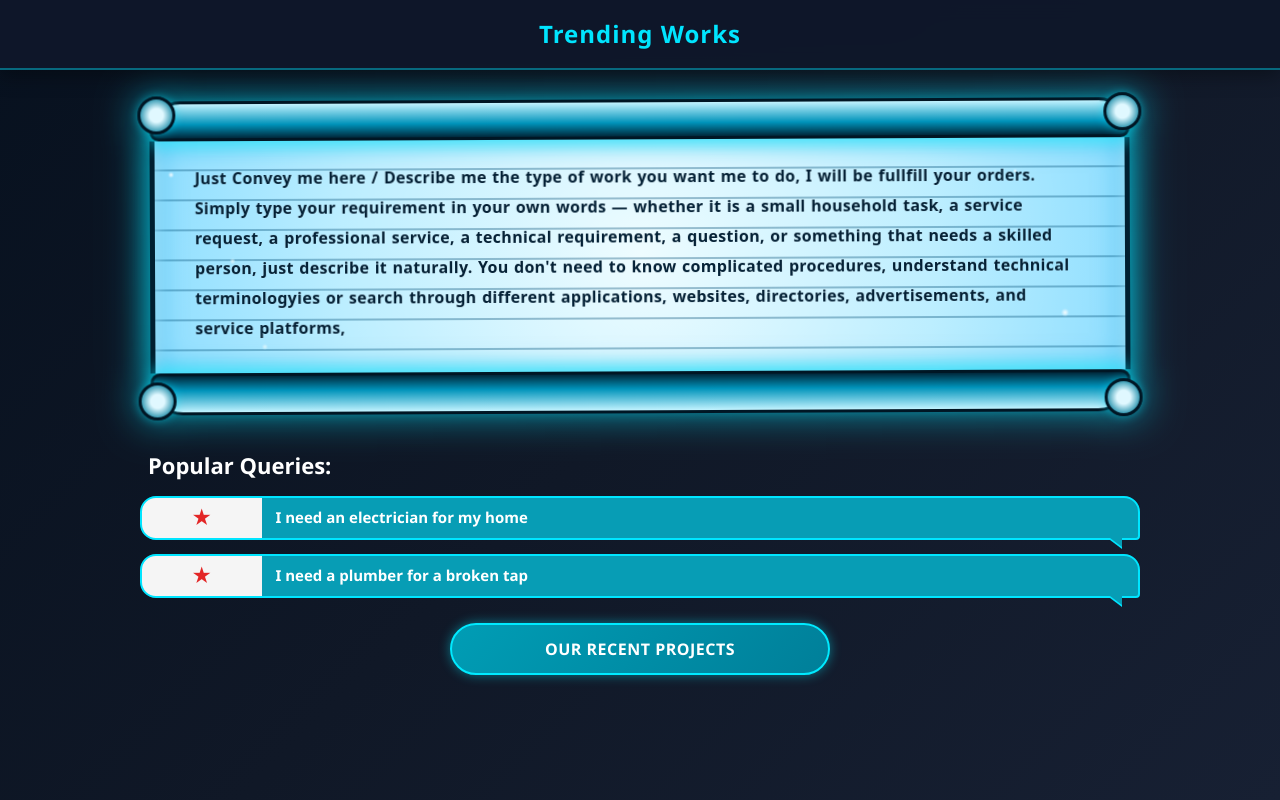
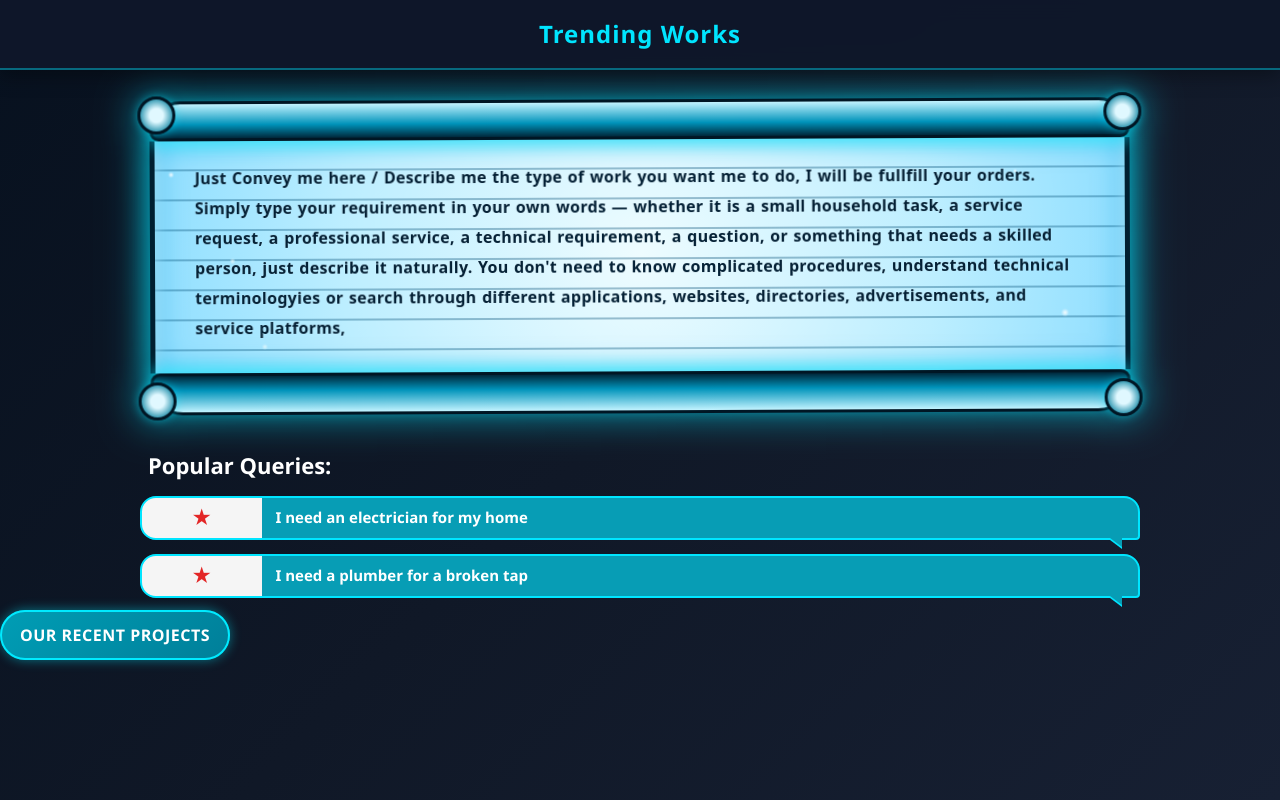
Before and after one commit to techwisecoders-rgb/HAI-SUPER-HERO, a Next.js app: page /trending in a window 1280 px wide. Built offline with nearby package versions, Linux system fonts and the light colour scheme.

Commit message:
Update page.tsx

```diff
--- a/app/trending/page.tsx
+++ b/app/trending/page.tsx
@@ -1100,9 +1100,12 @@ export default function TrendingPage() {
             <div id="popularQueries" />
           </section>
 
-          <div className="projectsButtonContainer">
-            <a className="projectsButton">OUR RECENT PROJECTS</a>
-          </div>
+
+          <a href="/projects" class="projectsButton">
+                    OUR RECENT PROJECTS
+          </a>
+
+
         </main>
       </div>
 
@@ -1112,9 +1115,9 @@ export default function TrendingPage() {
             <main className="chat-area" id="chatAreaElectrician" />
 
             <footer className="chat-footer">
-              <button className="footer-back-btn" onClick={() => (document.getElementById("mainView") as HTMLElement | null)?.classList.add("active")}>←</button>
+
               <input type="text" placeholder="Message here... Describe the work" disabled />
-              <button className="send-btn" disabled>Send</button>
+
               🔄
             </footer>
           </div>
@@ -1127,9 +1130,9 @@ export default function TrendingPage() {
             <main className="chat-area" id="chatAreaPlumber" />
 
             <footer className="chat-footer">
-              <button className="footer-back-btn" onClick={() => (document.getElementById("mainView") as HTMLElement | null)?.classList.add("active")}>←</button>
+
               <input type="text" placeholder="Message Here... Describe the work" disabled />
-              <button className="send-btn" disabled>Send</button>
+
               🔄
             </footer>
           </div>
```
